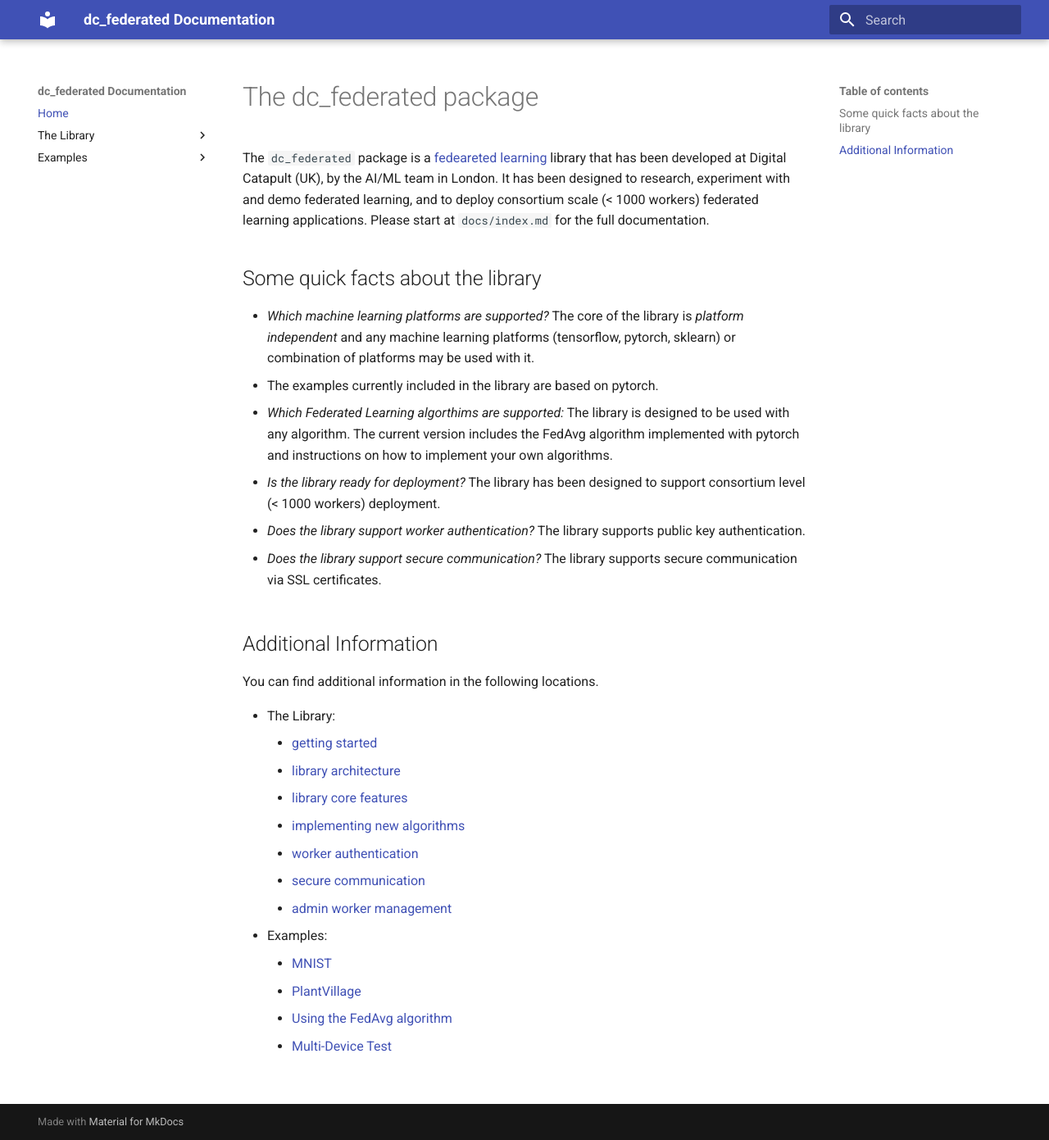
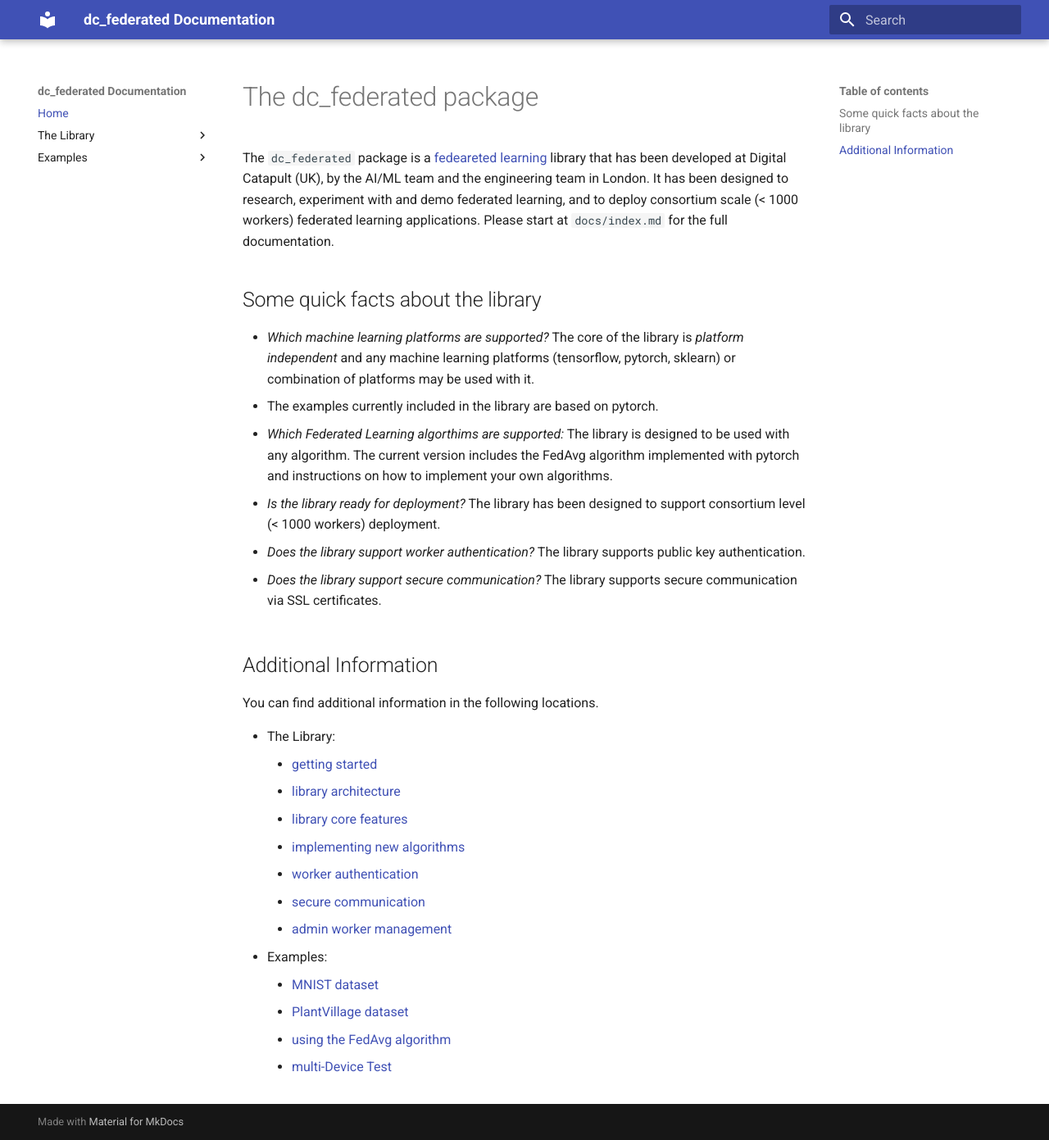
Before and after one commit to digicatapult/dc-federated, an MkDocs documentation site: the page built from docs/index.md, in a window 1280 px wide and 1391 px high. Shown: the whole window at 82% size. Built offline with MkDocs 1.6.1 and Material for MkDocs 9.7.7, drawn with Linux system fonts in a browser that asks for light colours.

Commit message:
feature/second-sprint-combined: small doc fix

```diff
--- a/docs/index.md
+++ b/docs/index.md
@@ -1,6 +1,6 @@
 # The dc_federated package
 
-The `dc_federated` package is a [fedeareted learning](https://en.wikipedia.org/wiki/Federated_learning) library that has been developed at Digital Catapult (UK), by the AI/ML team in London. It has been designed to research, experiment with and demo federated learning, and to deploy consortium  scale (< 1000 workers) federated learning applications. Please start at `docs/index.md` for the full documentation.
+The `dc_federated` package is a [fedeareted learning](https://en.wikipedia.org/wiki/Federated_learning) library that has been developed at Digital Catapult (UK), by the AI/ML team and the engineering team in London. It has been designed to research, experiment with and demo federated learning, and to deploy consortium  scale (< 1000 workers) federated learning applications. Please start at `docs/index.md` for the full documentation.
 
 
 ## Some quick facts about the library
@@ -29,7 +29,7 @@ You can find additional information in the following locations.
     - [secure communication](library/enabling_ssl.md)
     - [admin worker management](library/worker_management.md)
   - Examples:
-    - [MNIST](examples/mnist.md)
-    - [PlantVillage](examples/plantvillage.md)
-    - [Using the FedAvg algorithm](examples/using_fed_avg.md)
-    - [Multi-Device Test](examples/multi_device_test.md)
+    - [MNIST dataset](examples/mnist.md)
+    - [PlantVillage dataset](examples/plantvillage.md)
+    - [using the FedAvg algorithm](examples/using_fed_avg.md)
+    - [multi-Device Test](examples/multi_device_test.md)
```
Also changed, not shown: README.md (+1 -1 lines).
